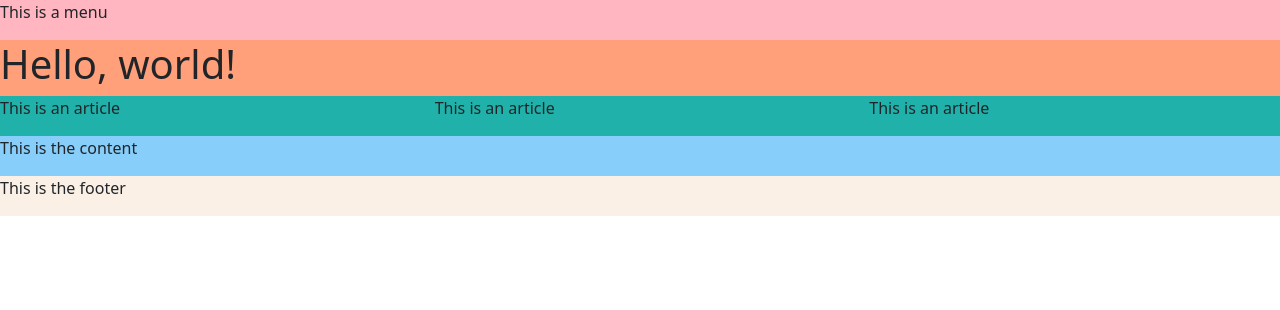
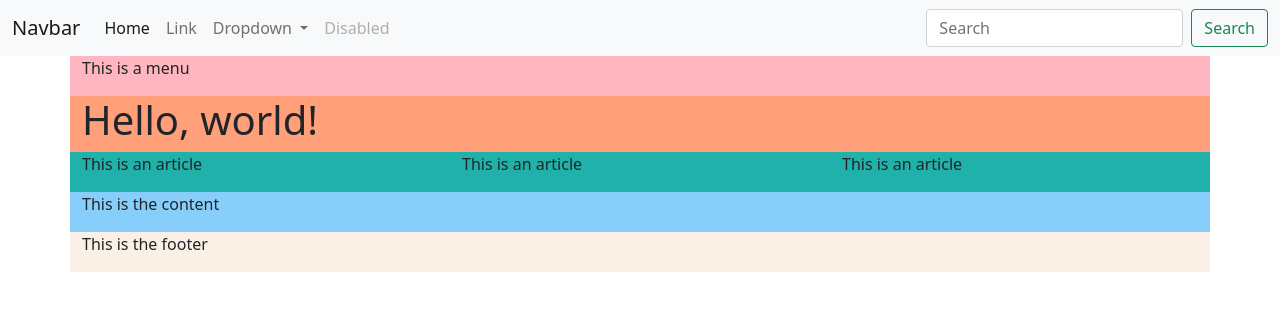
Before and after one commit to Nonamanis2001/bootstrap, a plain HTML site: page index.html in a window 1280 px wide. Drawn offline with nearby package versions, Linux system fonts and the light colour scheme.

Commit message:
Container and components

```diff
--- a/index.html
+++ b/index.html
@@ -9,10 +9,48 @@
     <link href="https://cdn.jsdelivr.net/npm/bootstrap@5.1.3/dist/css/bootstrap.min.css" rel="stylesheet" integrity="sha384-1BmE4kWBq78iYhFldvKuhfTAU6auU8tT94WrHftjDbrCEXSU1oBoqyl2QvZ6jIW3" crossorigin="anonymous">
     <link href="style.css" rel="stylesheet" type="text/css">
 
-    <title>Hello, world!</title>
+    <title>Sophia van Wijk</title>
   </head>
 
+  <nav class="navbar navbar-expand-lg navbar-light bg-light">
+    <div class="container-fluid">
+      <a class="navbar-brand" href="#">Navbar</a>
+      <button class="navbar-toggler" type="button" data-bs-toggle="collapse" data-bs-target="#navbarSupportedContent" aria-controls="navbarSupportedContent" aria-expanded="false" aria-label="Toggle navigation">
+        <span class="navbar-toggler-icon"></span>
+      </button>
+      <div class="collapse navbar-collapse" id="navbarSupportedContent">
+        <ul class="navbar-nav me-auto mb-2 mb-lg-0">
+          <li class="nav-item">
+            <a class="nav-link active" aria-current="page" href="#">Home</a>
+          </li>
+          <li class="nav-item">
+            <a class="nav-link" href="#">Link</a>
+          </li>
+          <li class="nav-item dropdown">
+            <a class="nav-link dropdown-toggle" href="#" id="navbarDropdown" role="button" data-bs-toggle="dropdown" aria-expanded="false">
+              Dropdown
+            </a>
+            <ul class="dropdown-menu" aria-labelledby="navbarDropdown">
+              <li><a class="dropdown-item" href="#">Action</a></li>
+              <li><a class="dropdown-item" href="#">Another action</a></li>
+              <li><hr class="dropdown-divider"></li>
+              <li><a class="dropdown-item" href="#">Something else here</a></li>
+            </ul>
+          </li>
+          <li class="nav-item">
+            <a class="nav-link disabled">Disabled</a>
+          </li>
+        </ul>
+        <form class="d-flex">
+          <input class="form-control me-2" type="search" placeholder="Search" aria-label="Search">
+          <button class="btn btn-outline-success" type="submit">Search</button>
+        </form>
+      </div>
+    </div>
+  </nav>
+
   <body>
+      <div class="container">
         <div class="row">
             <div id="menu" class="col-12">
                 <p>This is a menu</p>
@@ -26,15 +64,15 @@
         </div>
 
         <div class="row">
-        <div class="article col-4">
+            <div class="article col-md-4">
                 <p>This is an article</p>
             </div>
 
-        <div class="article col-4">
+            <div class="article col-md-4">
                 <p>This is an article</p>
             </div>
 
-        <div class="article col-4">
+            <div class="article col-md-4">
                 <p>This is an article</p>
             </div>
         </div>
@@ -50,6 +88,7 @@
                 <p>This is the footer</p>
             </div>
         </div>
+</div>
 
     <!-- Optional JavaScript; choose one of the two! -->
 
@@ -61,6 +100,9 @@
     <script src="https://cdn.jsdelivr.net/npm/@popperjs/core@2.10.2/dist/umd/popper.min.js" integrity="sha384-7+zCNj/IqJ95wo16oMtfsKbZ9ccEh31eOz1HGyDuCQ6wgnyJNSYdrPa03rtR1zdB" crossorigin="anonymous"></script>
     <script src="https://cdn.jsdelivr.net/npm/bootstrap@5.1.3/dist/js/bootstrap.min.js" integrity="sha384-QJHtvGhmr9XOIpI6YVutG+2QOK9T+ZnN4kzFN1RtK3zEFEIsxhlmWl5/YESvpZ13" crossorigin="anonymous"></script>
     -->
+
 </body>
 
+
+
 </html>
```
Lines whose indentation alone changed are shown as unchanged.
